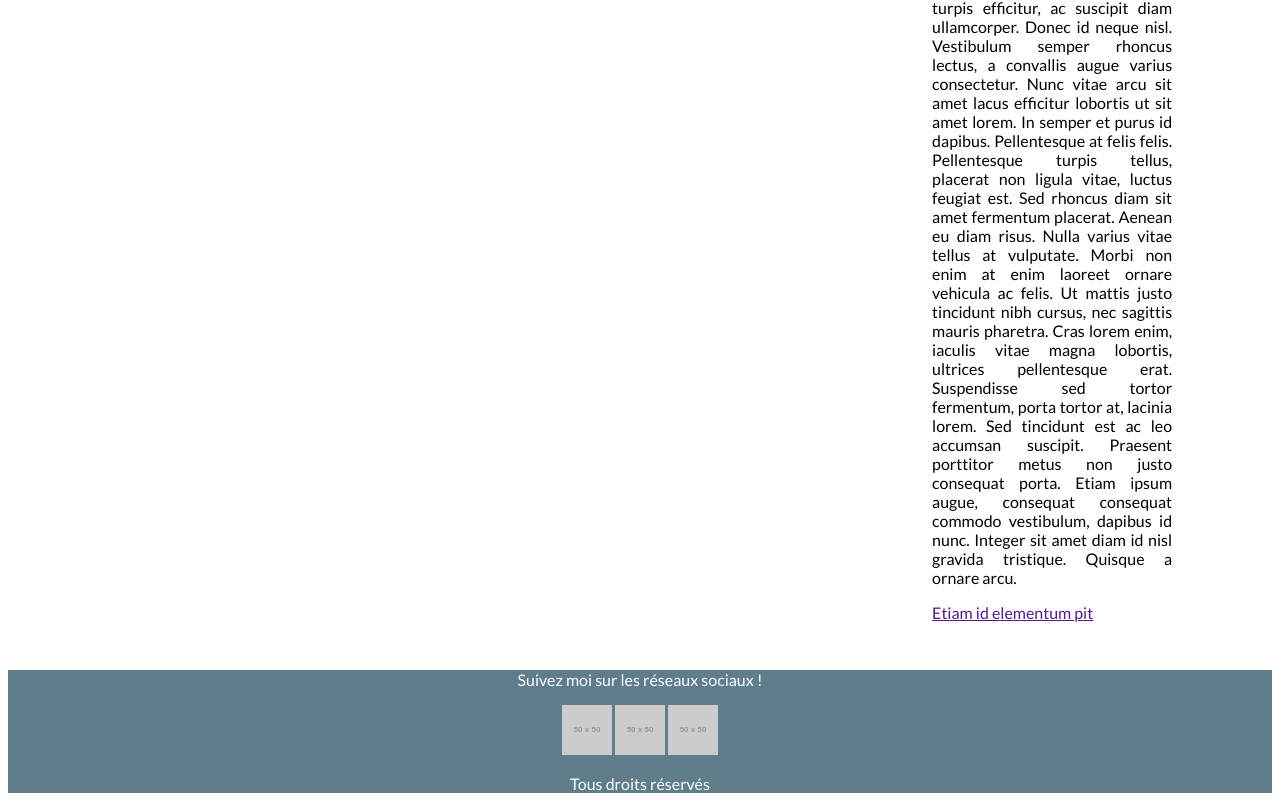
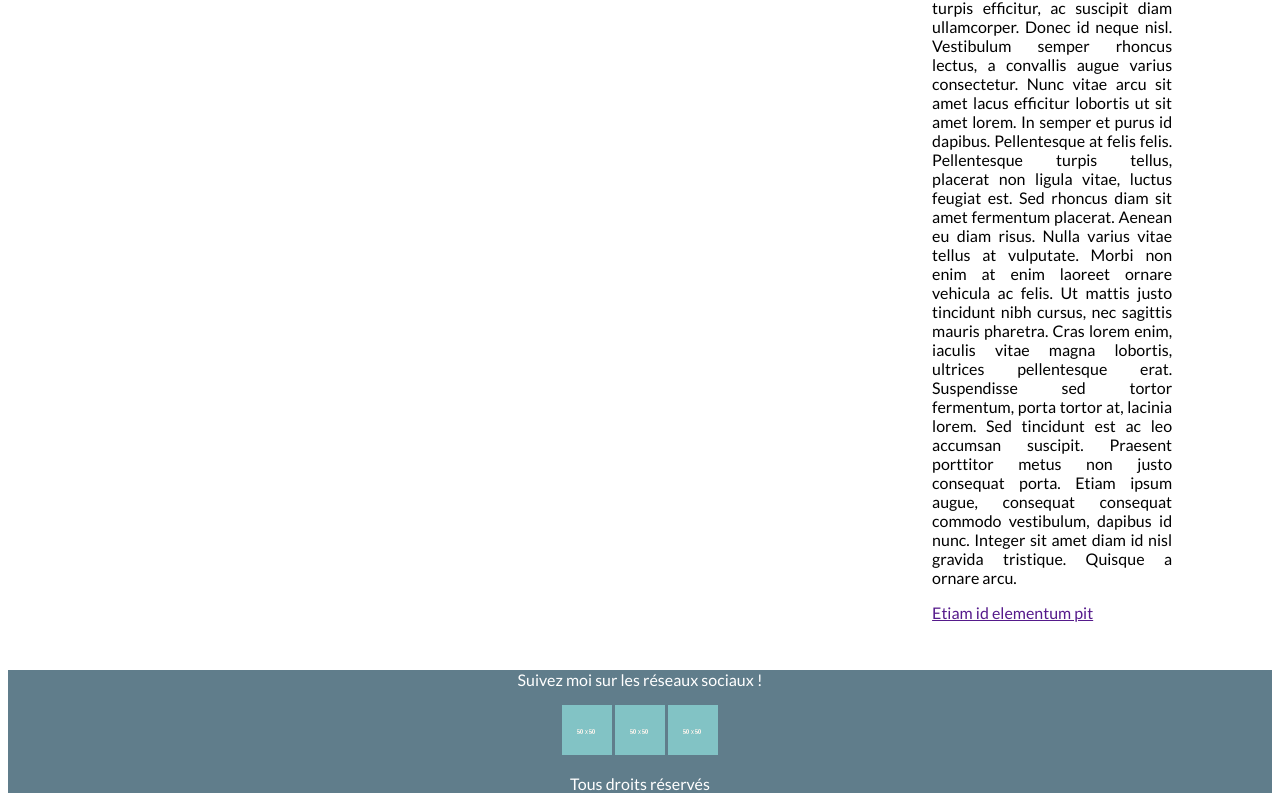
Before and after one commit to vdval/ModelCV, a plain HTML site: page index.html in a window 1280 px wide. Shown: the part 1101-1910 px from the top of the page. Drawn offline with Linux system fonts and the light colour scheme; placeholder pictures from the web are drawn by us.

Commit message:
ajout d'images

```diff
--- a/index.html
+++ b/index.html
@@ -72,9 +72,9 @@
         <div>
             <p>Suivez moi sur les réseaux sociaux !</p>
             <div>
-                <img src="http://placehold.it/50x50/82c3c5/f6f2eb">
-                <img src="http://placehold.it/50x50/82c3c5/f6f2eb">
-                <img src="http://placehold.it/50x50/82c3c5/f6f2eb">
+                <img src="f6f2eb.png">
+                <img src="f6f2eb.png">
+                <img src="f6f2eb.png">
             </div>
         </div>
         <p>Tous droits réservés</p>
```
Also changed, not shown: f6f2eb.png (added).
